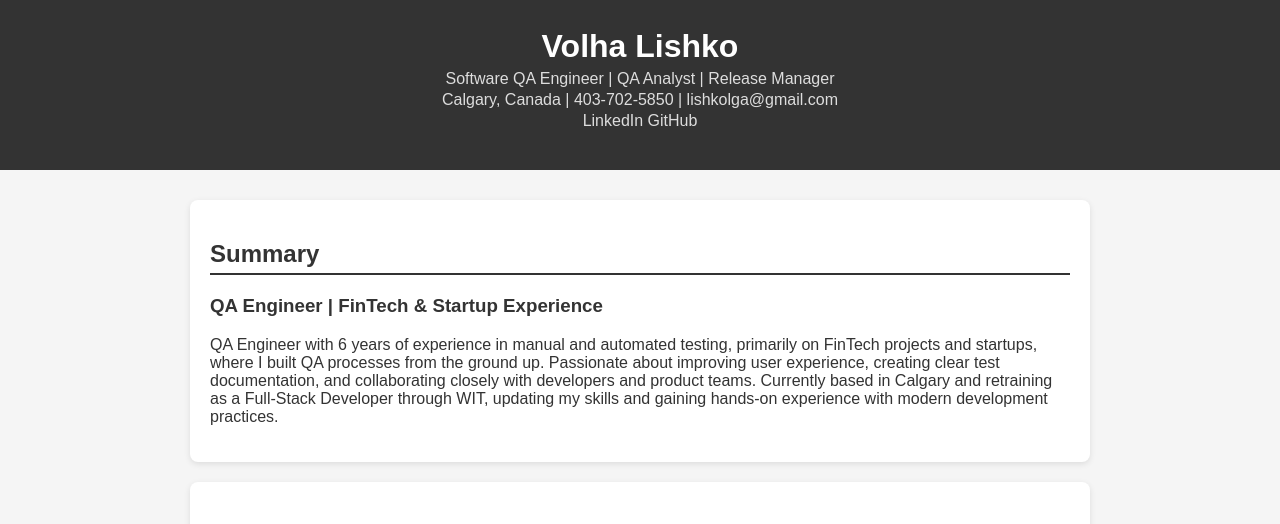
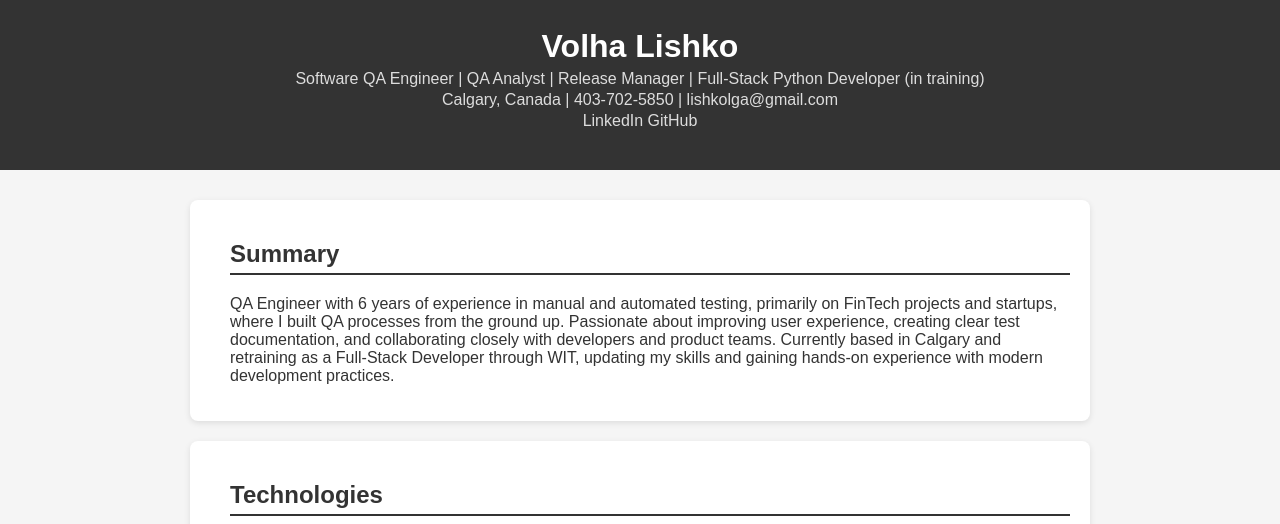
Before and after one commit to OlgaLishko2/OlgaLishko.github.io, a plain HTML site: page index.html in a window 1280 px wide. Shown: the part 202-726 px from the top of the page. Drawn offline with Linux system fonts and the light colour scheme.

Commit message:
Update experience

```diff
--- a/index.html
+++ b/index.html
@@ -11,7 +11,7 @@
         <div class="profile">
             <img src="profile.jpg" alt="Volha Lishko" class="profile-photo">
             <h1>Volha Lishko</h1>
-            <p>Software QA Engineer | QA Analyst | Release Manager</p>
+            <p>Software QA Engineer | QA Analyst | Release Manager | Full-Stack Python Developer (in training)</p>
             <p>Calgary, Canada | 403-702-5850 | lishkolga@gmail.com</p>
             <a href="https://www.linkedin.com/in/olgalishko/" target="_blank">LinkedIn</a>
             <a href="https://github.com/OlgaLishko2" target="_blank">GitHub</a>
@@ -21,7 +21,7 @@
     <main>
         <section class="summary">
             <h2>Summary</h2>
-            <h3>QA Engineer | FinTech & Startup Experience</h3>
+
             <p>QA Engineer with 6 years of experience in manual and automated testing, primarily on FinTech projects and startups, where I built QA processes from the ground up. Passionate about improving user experience, creating clear test documentation, and collaborating closely with developers and product teams. Currently based in Calgary and retraining as a Full-Stack Developer through WIT, updating my skills and gaining hands-on experience with modern development practices.</p>
         </section>
 
@@ -100,11 +100,13 @@
     <div class="job">
         <h3>QA Engineer | Andersen (Minsk, Belarus) | Aug 2021 - May 2022</h3>
         <p><b>Project:</b> <a href="https://www.vtb.com/" target="_blank">VTB Bank</a> – a leading Belarusian bank providing retail and corporate banking services.</p>
+        <p><b>Responsibilities:</b></p>
         <ul>
             <li>Created and maintained detailed test documentation using JIRA and TestRail.</li>
             <li>Conducted functional, non-functional, API, regression, and smoke testing.</li>
             <li>Presented product demos to customers, explaining complex technical concepts.</li>
         </ul>
+        <p><b>Key Achievements:</b></p>
         <ul>
             <li>Enhanced test documentation practices for better traceability and team communication.</li>
             <li>Improved customer satisfaction through clear communication and demo presentations.</li>
--- a/style.css
+++ b/style.css
@@ -65,3 +65,6 @@ footer {
     background-color: #333;
     color: white;
 }
+section {
+    padding-left: 40px !important;
+}
```
